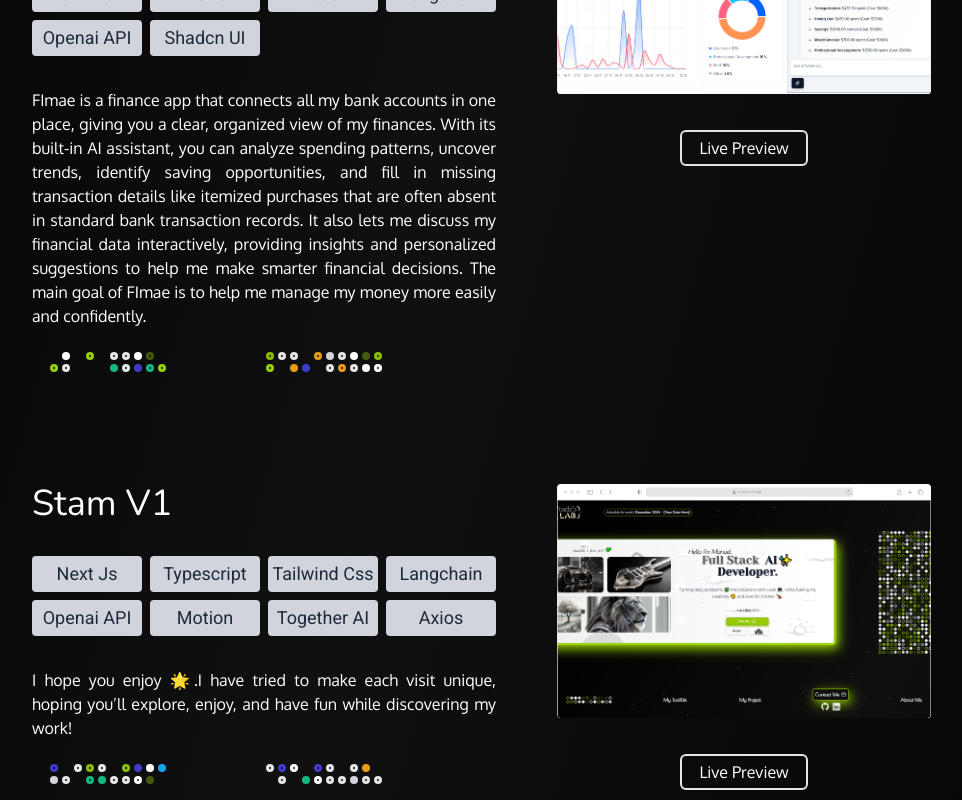
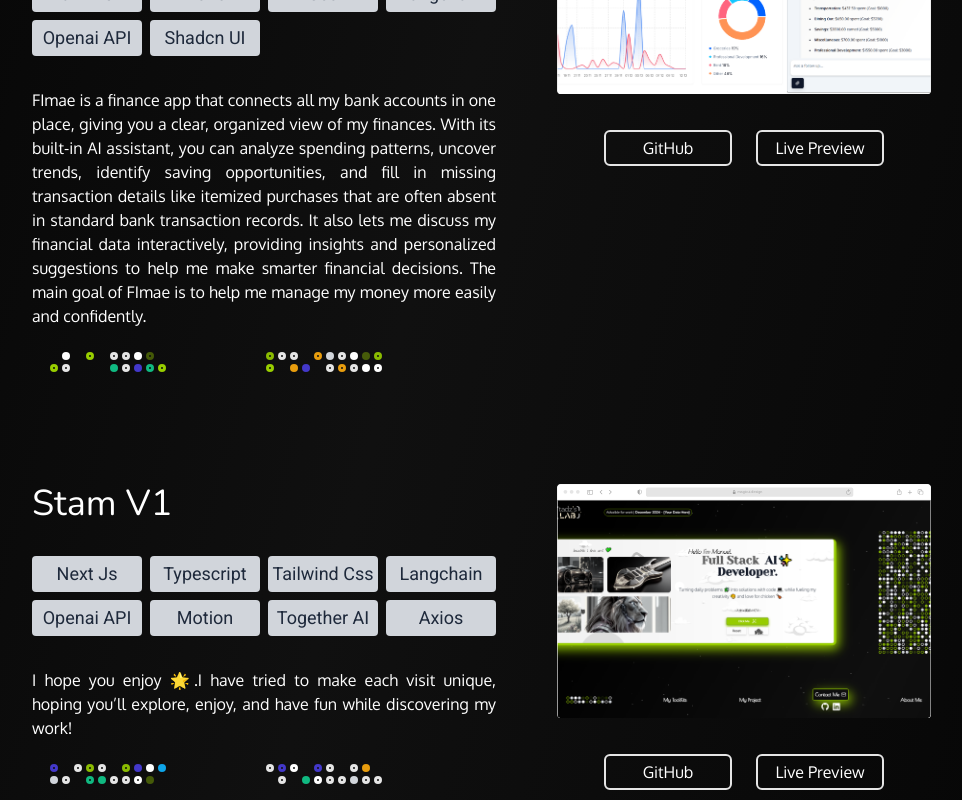
Before and after one commit to Stam2000/project-portfolio, a Next.js app: page / in a window 1280 px wide. Shown: the part 2420-3220 px from the top of the page, without its empty margins (136-1098 px from the left). Built offline with nearby package versions, Linux system fonts and the light colour scheme; a web font is replaced by a local one.

Commit message:
Update projectDisplay.tsx

```diff
--- a/components/projectDisplay.tsx
+++ b/components/projectDisplay.tsx
@@ -10,6 +10,7 @@ const Projects = [
 With its built-in AI assistant, you can analyze spending patterns, uncover trends, identify saving opportunities, and fill in missing transaction details like itemized purchases that are often absent in standard bank transaction records. It also lets me discuss my financial data interactively, providing insights and personalized suggestions to help me make smarter financial decisions.
 The main goal of FImae is to help me manage my money more easily and confidently.`,
     link: "https://fimae.sopmanuel.com",
+    github:"https://github.com/Stam2000/finance-app",
     logoObjects: [
       { name: "next-js", displayName: "Next Js" },
       { name: "typescript", displayName: "Typescript" },
@@ -68,6 +69,7 @@ The main goal of FImae is to help me manage my money more easily and confidently
     description:
       "I hope you enjoy 🌟.I have tried to make each visit unique, hoping you’ll explore, enjoy, and have fun while discovering my work!",
     link: "https://www.sopmanuel.com",
+    github:"https://github.com/Stam2000/project-portfolio",
     logoObjects: [
       { name: "next-js", displayName: "Next Js" },
       { name: "typescript", displayName: "Typescript" },
@@ -111,6 +113,7 @@ The main goal of FImae is to help me manage my money more easily and confidently
 Want to know about the nearest park, supermarket, or even a dancing school? The AI agent goes beyond basic property details, searching the surrounding area to provide you with accurate, real-time information.
 This app was inspired by my own need for more location insights when searching for a home. By combining property listings with smart location-based queries, it empowers users to make informed decisions about where they’ll live.`,
     link: "https://estate.sopmanuel.com",
+    github:"https://github.com/Stam2000/full-stack-estate-main",
     logoObjects: [
       { name: "react", displayName: "React" },
       { name: "javascript", displayName: "Javascript" },
@@ -215,9 +218,9 @@ export const ProjectDisplay = () => {
                 />
               </div>
               <div className="flex mt-6 gap-6">
-                {/* <button className="border-2 text-white w-32 p-1 rounded-md font-oxygen ">
-                  <a target="_blank">GitHub</a>
-                </button> */}
+                <button className="border-2 text-white w-32 p-1 rounded-md font-oxygen ">
+                  <a href={project.github} target="_blank">GitHub</a>
+                </button>
                 <button className="border-2 p-1 w-32 rounded-md text-white font-oxygen">
                   <a href={project.link} target="_blank" >Live Preview</a>
                 </button>
```
